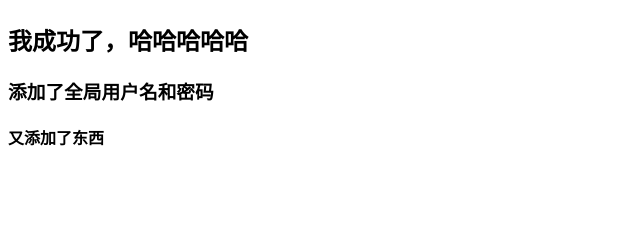
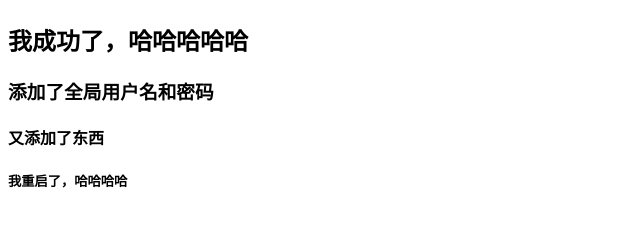
Before and after one commit to geyan-one/newApp, a plain HTML site: page index.html in a window 1280 px wide. Shown: the part 67-294 px from the top of the page, without its empty margins (0-640 px from the left). Drawn offline with Linux system fonts and the light colour scheme.

Commit message:
重启后

```diff
--- a/index.html
+++ b/index.html
@@ -10,6 +10,7 @@
     <h2>我成功了，哈哈哈哈哈</h2>
     <h3>添加了全局用户名和密码</h3>
     <h4>又添加了东西</h4>
+    <h5>我重启了，哈哈哈哈</h5>
 
 </body>
 </html>
```
